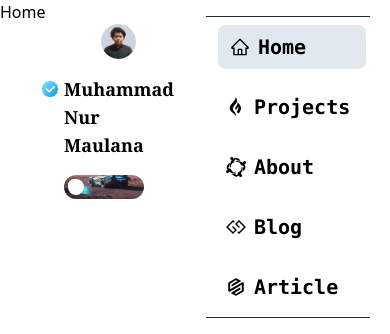
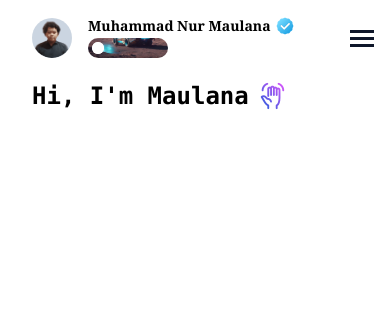
Before and after one commit to MuhammadNurMaulana/maulana.V2, a React (Vite) app: page / in a window 390 px wide. Shown: the top 334 px of the page. Built offline with nearby package versions, Linux system fonts and the light colour scheme.

Commit message:
update about,home,article,blog,about

```diff
--- /dev/null
+++ b/src/components/ContainerPages.tsx
@@ -0,0 +1,6 @@
+interface ContainerProps {
+  children: React.ReactNode;
+}
+export const ContainerPages: React.FC<ContainerProps> = ({ children }) => {
+  return <div className="dark:bg-slate-900 absolute top-0 left-0 dark:text-white w-[100%] h-[2000px] lg:pl-[500px] pt-20 md:pt-28 px-8 lg:pt-12 lg:pr-16 text-justify">{children}</div>;
+};
--- a/src/components/Navbar/ContainerNavbar.tsx
+++ b/src/components/Navbar/ContainerNavbar.tsx
@@ -2,5 +2,5 @@ interface NavbarProps {
   children: React.ReactNode;
 }
 export const ContainerNavbar: React.FC<NavbarProps> = ({ children }) => {
-  return <div className="flex lg:items-start lg:w-[30rem] lg:justify-end lg:pt-4 gap-8 fixed z-50 top-0 left-0 dark:text-white">{children}</div>;
+  return <div className="flex w-full lg:items-start lg:w-[30rem] lg:justify-end lg:pt-4 gap-8 fixed z-50 top-0 left-0 dark:text-white bg-white dark:bg-slate-900">{children}</div>;
 };
--- a/src/components/Navbar/NavbarHeader.tsx
+++ b/src/components/Navbar/NavbarHeader.tsx
@@ -13,21 +13,21 @@ export const NavbarHeader: React.FC<NavbarHeaderProps> = ({ isOpen }) => {
     document.documentElement.classList.toggle("dark");
   };
   return (
-    <div className={`flex items-center flex-col gap-4 py-2 ${isOpen}`}>
+    <div className={`flex items-center lg:flex-col gap-4 lg:py-2 ${isOpen}`}>
       <div className="hidden lg:block absolute top-0 left-0 w-full h-[18%] bg-[url(/images/city.jpg)] bg-cover bg-center -z-10 rounded-t-lg" />
       <div className="hidden lg:flex gap-2 items-center py-1 px-3 bg-white rounded-xl font-semibold text-sm">
         <div className="w-2 h-2 bg-green-800 rounded-full animate-ping" />
         <h1 className="text-sm font-mono font-semibold dark:text-slate-900">Hire Me</h1>
       </div>
       <div>
-        <div className="rounded-full w-[35px] h-[35px] lg:w-[100px] lg:h-[100px] bg-slate-300 bg-[url(/images/my.png)] bg-cover bg-center" />
+        <div className="rounded-full w-[40px] h-[40px] md:w-[65px] md:h-[65px] lg:w-[100px] lg:h-[100px] bg-slate-300 bg-[url(/images/my.png)] bg-cover bg-center" />
       </div>
       <div className="relative">
-        <img src="/images/verified.png" alt="verified" className="absolute -left-6 top-1" />
-        <h1 className="text-lg font-serif font-bold">Muhammad Nur Maulana</h1>
+        <img src="/images/verified.png" alt="verified" className="absolute -right-6 lg:-left-6 lg:top-1 " />
+        <h1 className="text-sm lg:text-lg font-serif font-bold ">Muhammad Nur Maulana</h1>
         <p className="font-serif hidden lg:block">@maulana</p>
-        <button className={`w-20 p-1 bg-[url(/images/retro.jpg)] bg-cover rounded-2xl mt-4 bg-bottom ${change ? "bg-[url(/images/retro.jpg)]" : "bg-[url(/images/car.jpg)]"}`} onClick={changeToggleTheme}>
-          <div className={`w-4 h-4 rounded-full bg-white bg-cover bg-center ${change ? "animate-toRight" : "animate-toLeft"}`}>
+        <button className={`w-20 p-1 bg-[url(/images/retro.jpg)] bg-cover rounded-2xl lg:mt-4 bg-bottom  ${change ? "bg-[url(/images/retro.jpg)]" : "bg-[url(/images/car.jpg)]"}`} onClick={changeToggleTheme}>
+          <div className={`w-3 h-3 lg:w-4 lg:h-4 rounded-full bg-white bg-cover bg-center ${change ? "animate-toRight" : "animate-toLeft"}`}>
             <div className={`w-3 h-3 rounded-full bg-white bg-cover bg-center ${change ? "animate-toRight" : "animate-toLeft"}`} />
           </div>
         </button>
--- a/src/components/Navbar/index.tsx
+++ b/src/components/Navbar/index.tsx
@@ -8,9 +8,14 @@ import { NavLink } from "react-router-dom";
 
 export const Navbar = () => {
   const [isOpen, setIsOpen] = useState<boolean>(false);
+  const [showMenu, setShowMenu] = useState<boolean>(false);
 
   const showNavbar = () => {
     setIsOpen(!isOpen);
+  };
+
+  const showMenuNav = () => {
+    setShowMenu(!showMenu);
   };
 
   const navMenu = [
@@ -49,10 +54,10 @@ export const Navbar = () => {
         </button>
       </div>
 
-      <div className="px-8 py-4 lg:flex-col flex flex-row gap-8 rounded-xl relative">
+      <div className="lg:px-8 py-4 items-center justify-between w-full pr-4  lg:max-w-max lg:justify-start lg:items-start lg:flex-col flex flex-row gap-8 rounded-xl relative">
         <NavbarHeader isOpen={`${isOpen ? "flex" : "lg:hidden"}`} setIsOpen={showNavbar} />
 
-        <div className="p-2 flex-col flex gap-4 text-xl border-b border-t border-slate-800">
+        <div className={`p-2 lg:flex-col lg:flex gap-4 text-xl border-y border-slate-800 dark:border-slate-200 bg-white dark:bg-slate-900 ${showMenu ? "flex flex-col w-full absolute top-full" : "hidden"}`}>
           {navMenu.map((item, index) => (
             <NavLink
               to={item.link}
@@ -67,11 +72,17 @@ export const Navbar = () => {
           ))}
         </div>
 
-        <footer className={`font-mono text-sm font-semibold ${isOpen ? "flex" : "lg:hidden"}`}>
+        <footer className={`font-mono text-sm font-semibold hidden lg:block ${isOpen ? "flex" : "lg:hidden"}`}>
           <h1>
             &copy; 2023 with <span className="animate-pulse">❤️</span> by Maulana
           </h1>
         </footer>
+
+        <button className={`flex flex-col gap-1 lg:hidden`} onClick={showMenuNav}>
+          <span className={`w-6 h-[3px] bg-slate-900 dark:bg-white transition-all duration-300 ${showMenu ? "rotate-45 translate-y-[7px]" : ""}`} />
+          <span className={`w-6 h-[3px] bg-slate-900 dark:bg-white transition-all duration-300 ${showMenu ? "opacity-0" : ""}`} />
+          <span className={`w-6 h-[3px] bg-slate-900 dark:bg-white transition-all duration-300 ${showMenu ? "-rotate-45 -translate-y-[7px]" : ""}`} />
+        </button>
       </div>
     </ContainerNavbar>
   );
--- a/src/pages/About.tsx
+++ b/src/pages/About.tsx
@@ -1,3 +1,5 @@
+import { ContainerPages } from "../components/ContainerPages";
+
 export const About = () => {
-  return <div>About</div>;
+  return <ContainerPages>About</ContainerPages>;
 };
--- a/src/pages/Article.tsx
+++ b/src/pages/Article.tsx
@@ -1,3 +1,5 @@
+import { ContainerPages } from "../components/ContainerPages";
+
 export const Article = () => {
-  return <div>Article</div>;
+  return <ContainerPages>Article</ContainerPages>;
 };
--- a/src/pages/Blog.tsx
+++ b/src/pages/Blog.tsx
@@ -1,3 +1,5 @@
+import { ContainerPages } from "../components/ContainerPages";
+
 export const Blog = () => {
-  return <div>Blog</div>;
+  return <ContainerPages>Blog</ContainerPages>;
 };
--- a/src/pages/Home.tsx
+++ b/src/pages/Home.tsx
@@ -1,7 +1,12 @@
+import { ContainerPages } from "../components/ContainerPages";
+
 export const Home = () => {
   return (
-    <div className="dark:bg-slate-900 absolute top-0 left-0 dark:text-white w-[100%] h-[2000px]">
-      <h1>Home</h1>
-    </div>
+    <ContainerPages>
+      <div className="flex gap-2 items-center">
+        <h1 className="text-2xl font-mono font-bold">Hi, I'm Maulana</h1>
+        <img src="/images/hand.png" alt="hand" />
+      </div>
+    </ContainerPages>
   );
 };
--- a/src/pages/Projects.tsx
+++ b/src/pages/Projects.tsx
@@ -1,3 +1,5 @@
+import { ContainerPages } from "../components/ContainerPages";
+
 export const Projects = () => {
-  return <div>Projects</div>;
+  return <ContainerPages>Projects</ContainerPages>;
 };
```
Also changed, not shown: public/images/hand.png (added).
